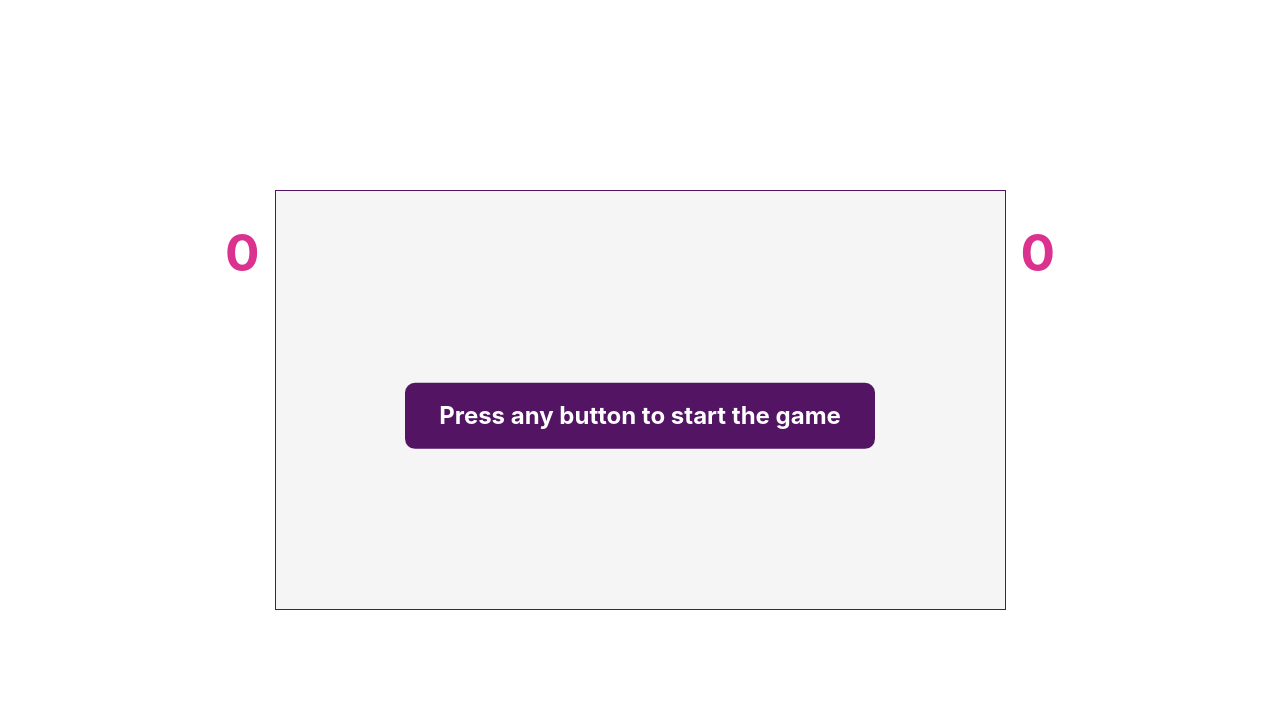
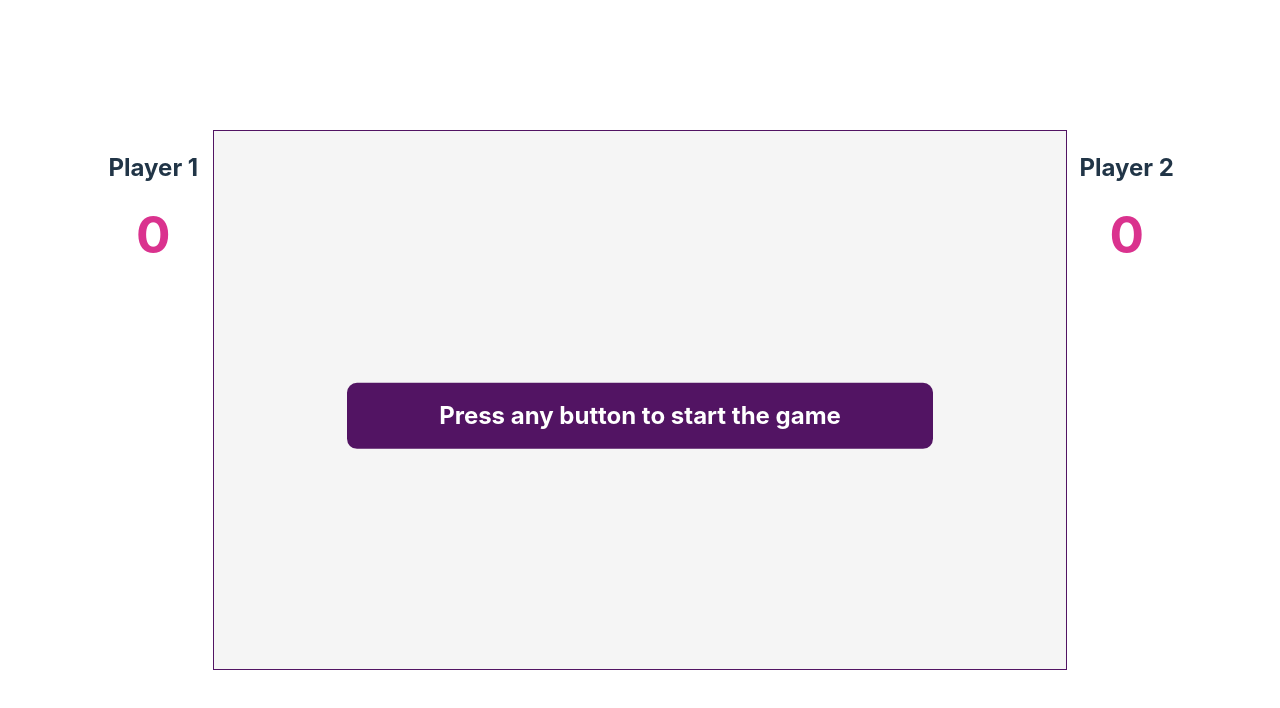
Before and after one commit to Eclipse-SDV-Hackathon-Chapter-Two/FEVio, a website built with Vite: page HPC/pong/index.html in a window 1280 px wide. Built offline with nearby package versions, Linux system fonts and the light colour scheme; files whose address does not match are found by name.

Commit message:
Updates frontend

```diff
--- a/HPC/pong/main.js
+++ b/HPC/pong/main.js
@@ -31,12 +31,14 @@ document.querySelector('#app').innerHTML = `
     <h1 id="message" class="gameMessage">Press any button to start the game</h1>
     <div class="content">
       <div class="containerScore">
+        <h2 class="playerTag">Player 1</h2>
         <h1 class="scorePlayer1">0</h1>
       </div>
       <div class="canvasContainer">
         <canvas id="myCanvas" class="chart"></canvas>
       </div>
       <div class="containerScore">
+        <h2 class="playerTag">Player 2</h2>
         <h1 class="scorePlayer2">0</h1>
       </div>
     </div>
@@ -66,8 +68,8 @@ let scorePlayer2 = 0;
 
 const initialBallX = canvas.width / 2;
 const initialBallY = canvas.height / 2;
-const initialDx = 8; // Adjust speed as needed
-const initialDy = 8;
+const initialDx = 4; // Adjust speed as needed
+const initialDy = 4;
 
 let x = initialBallX;
 let y = initialBallY;
--- a/HPC/pong/style.css
+++ b/HPC/pong/style.css
@@ -130,8 +130,8 @@ button:focus-visible {
 }
 
 .content {
-  width: 860px;
-  height: 420px;
+  width: 1092px;
+  height: 540px;
   display: flex;
 }
 
@@ -141,12 +141,17 @@ button:focus-visible {
   height: 100%;
 }
 
+.playerTag {
+}
+
 .containerScore {
   padding-left: 12px;
   padding-right: 12px;
   display: flex;
-  flex: 1 1 5vw;
-  flex-direction: row;
+  flex: 1 1 10vw;
+  flex-direction: column; /* Stack children vertically */
+  align-items: center; /* Center children horizontally */
+  justify-content: center; /* Center children vertically (optional) */
 }
 
 .canvasContainer {
@@ -157,10 +162,6 @@ button:focus-visible {
 .chart {
   background-color: whitesmoke;
   position: relative;
-}
-
-runButton {
-  display: block;
 }
 
 .board {
@@ -233,11 +234,13 @@ runButton {
 }
 
 .scorePlayer2 {
+  margin-top: 0;
   flex: 1 1 auto;
   color: #da328e;
 }
 
 .scorePlayer1 {
+  margin-top: 0;
   flex: 1 1 auto;
   color: #da328e;
 }
```
